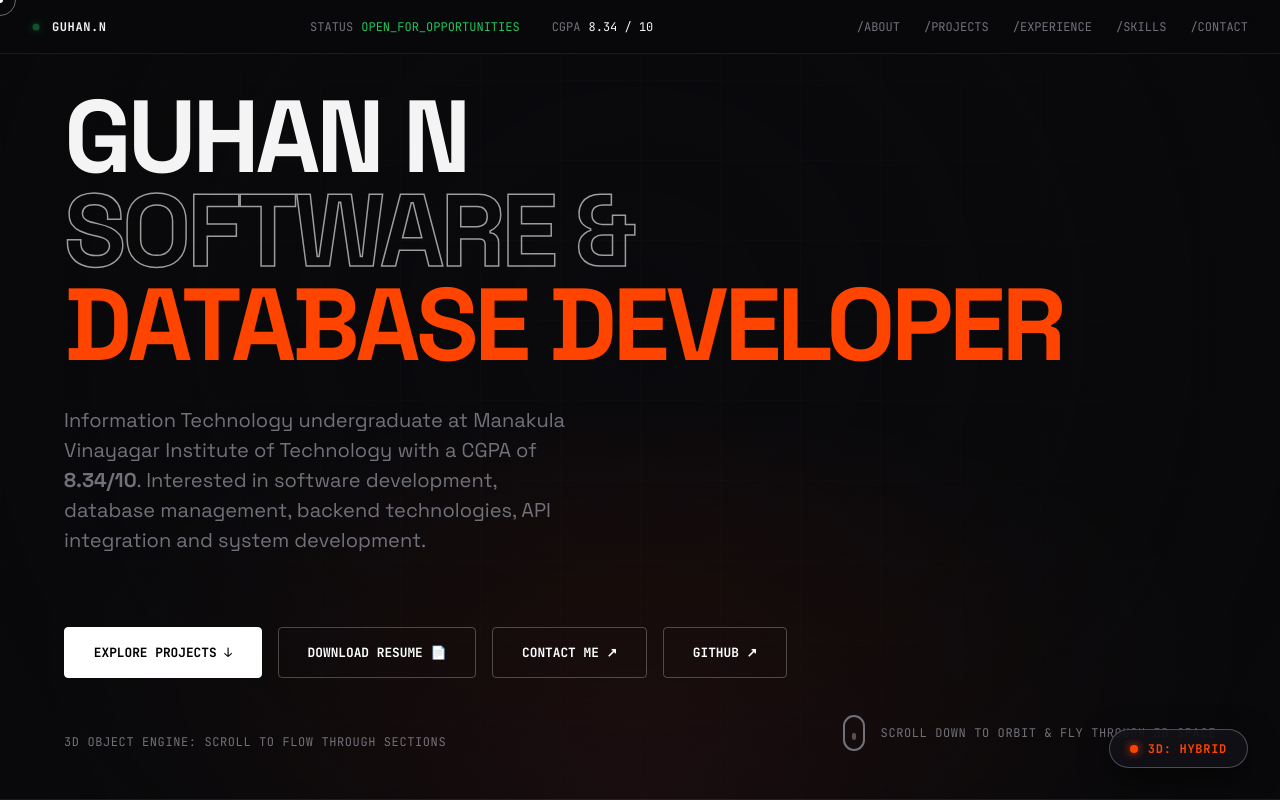
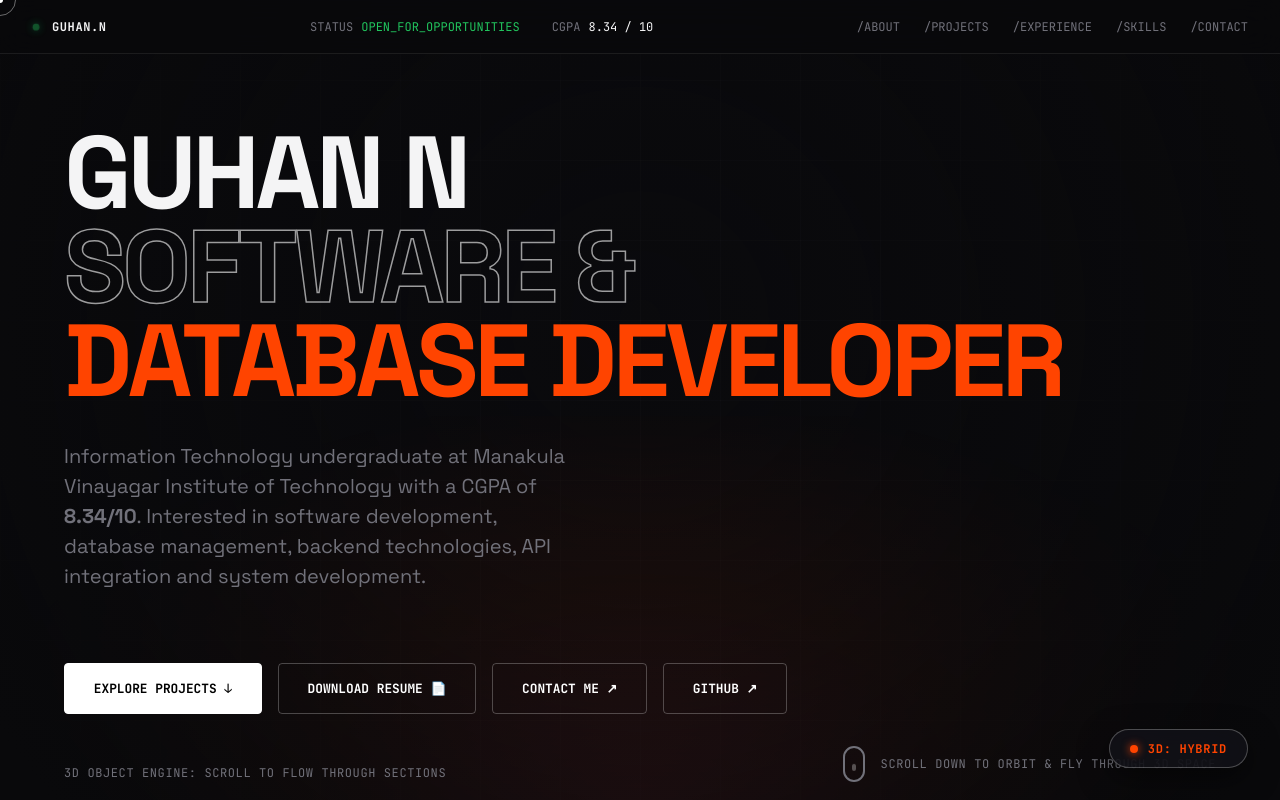
Before and after one commit to Guhan-N/Portfolio, a plain HTML site: page index.html in a window 1280 px wide. Shown: the top 800 px of the page. Drawn offline with nearby package versions, Linux system fonts and the light colour scheme; a script that the page names is missing.

Commit message:
fix: hero spacing calibrated for 100% zoom

```diff
--- a/style.css
+++ b/style.css
@@ -358,7 +358,7 @@ body.light-theme .noise-overlay {
 
 .hero-section {
   min-height: calc(100vh - 54px);
-  padding: 1.25rem 4rem 3rem 4rem;
+  padding: 2rem 4rem 3rem 4rem;
   display: flex;
   flex-direction: column;
   justify-content: space-between;
@@ -375,7 +375,7 @@ body.light-theme .noise-overlay {
 }
 
 .hero-center-content {
-  margin: 0.5rem 0 2rem 0;
+  margin: 1.5rem 0 2rem 0;
   max-width: 1100px;
   position: relative;
   z-index: 2;
@@ -396,7 +396,7 @@ body.light-theme .noise-overlay {
   line-height: 0.92;
   letter-spacing: -0.04em;
   text-transform: uppercase;
-  margin: 0.5rem 0 2rem 0;
+  margin: 1rem 0;
 }
 
 .hero-line {
```
